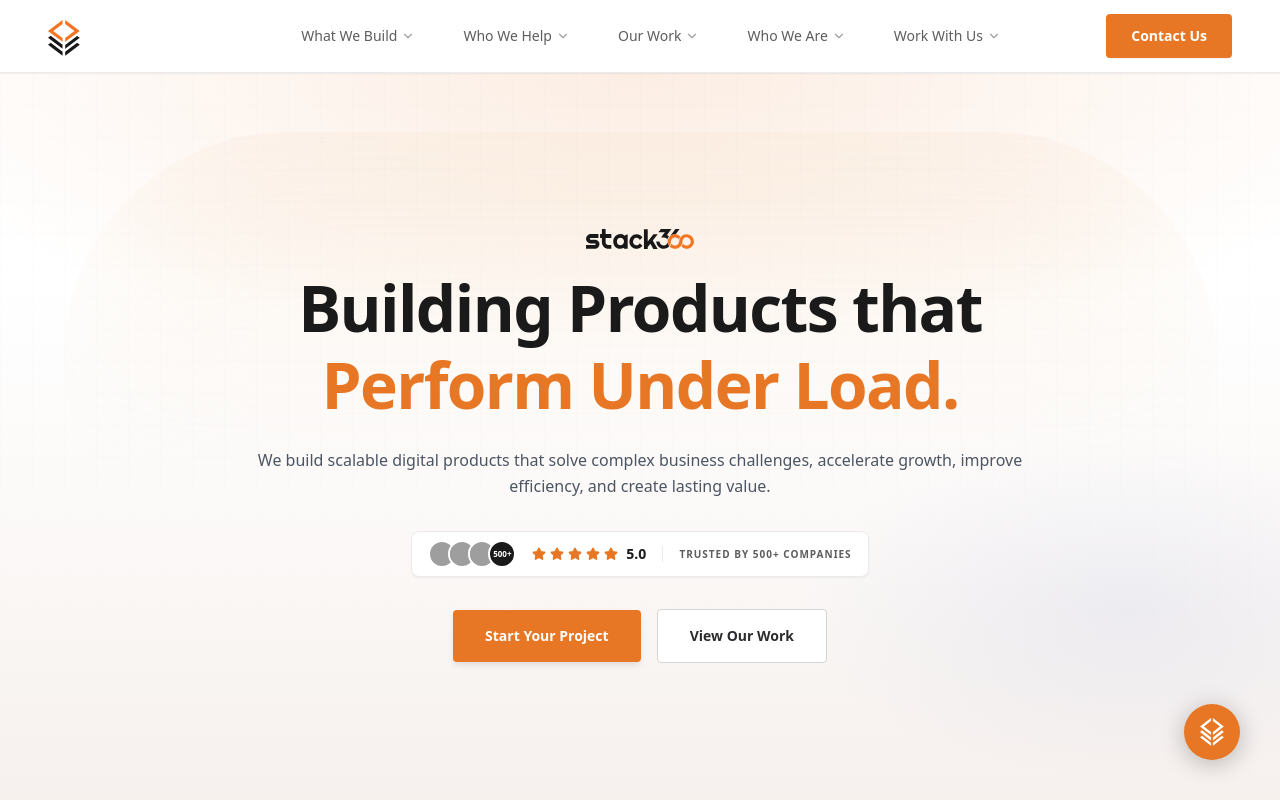
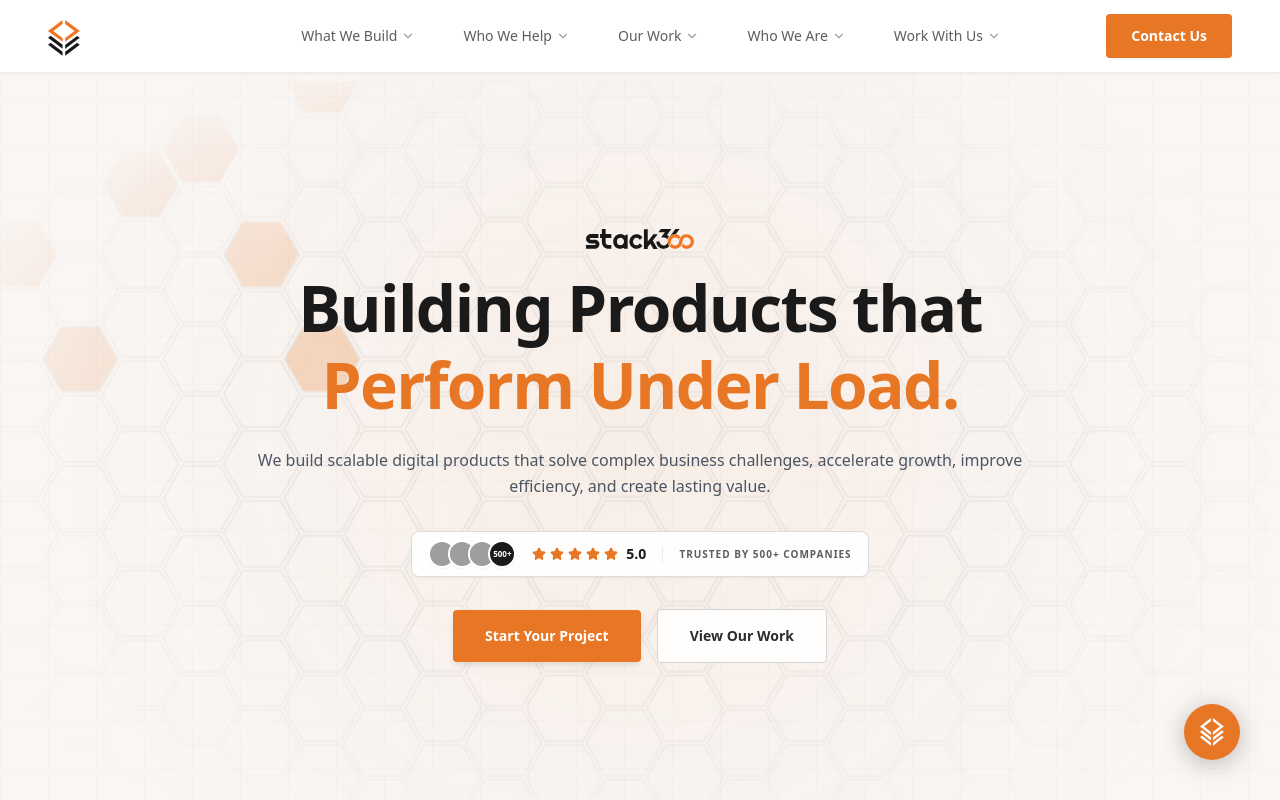
Before and after one commit to levi-dev-stack/stack360-website, a Next.js app: page / in a window 1280 px wide. Shown: the top 800 px of the page. Built offline with nearby package versions, Linux system fonts and the light colour scheme; grey boxes are pictures that could not be loaded.

Commit message:
feat: hero section bg component imported

```diff
--- a/src/app/(pages)/layout.tsx
+++ b/src/app/(pages)/layout.tsx
@@ -1,4 +1,5 @@
 import dynamic from 'next/dynamic';
+import { Suspense } from 'react';
 import BlueprintGrid from '@/components/layout/BlueprintGrid';
 import Footer from '@/components/layout/Footer';
 import NavbarSkeleton from '@/components/layout/Navbar/NavbarSkeleton';
@@ -27,7 +28,9 @@ export default function Layout({ children }: { children: React.ReactNode }) {
       <BlueprintGrid />
 
       <div className="sticky top-0 z-50 w-full">
-        <PremiumNavbar />
+        <Suspense fallback={<NavbarSkeleton />}>
+          <PremiumNavbar />
+        </Suspense>
         {/* Only parsed/shown when JS is disabled — never visible with scripting on */}
         <noscript>
           <NoJsSiteNav />
--- a/src/components/pages/landing/Hero.tsx
+++ b/src/components/pages/landing/Hero.tsx
@@ -5,6 +5,7 @@ import { AnimatePresence, motion, useReducedMotion, type Variants } from 'motion
 import Image from 'next/image';
 import Link from 'next/link';
 import { useEffect, useState } from 'react';
+import HexagonPattern from '@/components/layout/Background/hexagon-pattern';
 import { EASE_OUT_EXPO, motionVariants } from '@/components/shared/motion/variants';
 import { useCanAnimate } from '@/hooks/use-can-animate';
 
@@ -31,6 +32,26 @@ const TEAM_AVATARS = [
     alt: 'Stack360 client partner',
   },
 ] as const;
+
+const ACTIVE_HEXAGONS: [number, number][] = [
+  [-3, -1],
+  [-2, 1],
+  [-1, -2],
+  [0, 2],
+  [1, -1],
+  [1, 3],
+  [2, -2],
+  [2, 1],
+  [3, 0],
+  [4, -2],
+  [4, 2],
+  [5, -1],
+  [-4, 2],
+  [-2, -3],
+  [0, -3],
+  [3, -3],
+  [5, 3],
+];
 
 const stagger: Variants = {
   hidden: {},
@@ -62,7 +83,6 @@ function RotatingPhrase({ reduced }: { reduced: boolean | null }) {
 
   const phrase = ROTATING_PHRASES[index];
 
-  // Static first phrase for SSR / no-JS — animated rotator is progressive enhancement.
   if (!canAnimate) {
     return <span className="mt-sm block text-primary">{ROTATING_PHRASES[0]}</span>;
   }
@@ -94,43 +114,55 @@ function RotatingPhrase({ reduced }: { reduced: boolean | null }) {
 
 export default function Hero() {
   const reduced = useReducedMotion();
+  const [mounted, setMounted] = useState(false);
+
+  useEffect(() => {
+    const t = setTimeout(() => setMounted(true), 300);
+    return () => clearTimeout(t);
+  }, []);
 
   return (
     <section className="site-section relative flex w-full flex-1 items-center justify-center overflow-hidden py-2xl">
-      <div
+      <div aria-hidden className="pointer-events-none absolute inset-0 bg-neutral-100/60" />
+
+      <motion.div
         aria-hidden
-        className="pointer-events-none absolute inset-0 bg-[linear-gradient(180deg,var(--token-neutral-50)_0%,var(--token-neutral-50)_28%,color-mix(in_srgb,var(--token-neutral-100)_42%,var(--token-neutral-50))_62%,var(--token-neutral-100)_100%)]"
-      />
-      <div
-        aria-hidden
-        className="pointer-events-none absolute inset-0 bg-[radial-gradient(ellipse_88%_52%_at_50%_0%,color-mix(in_srgb,var(--token-primary)_13%,transparent),transparent_72%)]"
-      />
-      <div
-        aria-hidden
-        className="pointer-events-none absolute inset-0 bg-[radial-gradient(ellipse_38%_34%_at_88%_72%,color-mix(in_srgb,var(--token-secondary)_6%,transparent),transparent_68%)]"
-      />
-      <div
-        aria-hidden
-        className="pointer-events-none absolute inset-0 opacity-[0.28]"
-        style={{
-          backgroundImage: `
-            linear-gradient(to right, color-mix(in srgb, var(--token-neutral-900) 4%, transparent) 1px, transparent 1px),
-            linear-gradient(to bottom, color-mix(in srgb, var(--token-neutral-900) 4%, transparent) 1px, transparent 1px)
-          `,
-          backgroundSize: '32px 32px',
-          maskImage: 'linear-gradient(180deg, black 0%, black 45%, transparent 88%)',
-        }}
-      />
-      <div
-        aria-hidden
-        className="pointer-events-none absolute top-[38%] left-1/2 h-112 w-[min(72rem,100vw)] -translate-x-1/2 -translate-y-1/2 rounded-full bg-primary-tint/18 blur-[80px]"
-        style={{ maskImage: 'linear-gradient(180deg, black 0%, transparent 78%)' }}
+        animate={
+          reduced
+            ? {}
+            : {
+                scale: [1, 1.15, 1],
+                opacity: [0.4, 0.6, 0.4],
+              }
+        }
+        transition={{ duration: 12, repeat: Infinity, ease: 'easeInOut' }}
+        className="pointer-events-none absolute left-1/2 top-1/2 h-[45rem] w-[45rem] -translate-x-1/2 -translate-y-1/2 rounded-full bg-radial from-primary/20 via-primary/5 to-transparent blur-[120px]"
       />
 
+      {mounted && (
+        <motion.div
+          aria-hidden
+          animate={reduced ? {} : { x: [0, -10, 0, 10, 0], y: [0, 8, -8, 0] }}
+          transition={{ duration: 22, repeat: Infinity, ease: 'easeInOut' }}
+          className="pointer-events-none absolute inset-0"
+          style={{
+            maskImage: 'radial-gradient(ellipse at center, black 40%, transparent 85%)',
+            WebkitMaskImage: 'radial-gradient(ellipse at center, black 40%, transparent 85%)',
+            opacity: 0,
+            animation: 'hexFadeIn 1.5s ease-out 0s forwards',
+          }}
+        >
+          <HexagonPattern
+            radius={38}
+            gap={4}
+            direction="horizontal"
+            hexagons={ACTIVE_HEXAGONS}
+            className="stroke-neutral-900/10"
+          />
+        </motion.div>
+      )}
+
       <div className="site-container relative flex min-h-[calc(100vh-150px)] w-full items-center justify-center">
-        {/*
-          initial={false}: LCP / SEO content is fully visible in SSR HTML and with JS disabled.
-        */}
         <motion.div
           variants={motionVariants(reduced, stagger)}
           initial={false}
@@ -169,14 +201,14 @@ export default function Hero() {
 
           <motion.div
             variants={motionVariants(reduced, fadeUp)}
-            className="mt-xl flex flex-wrap items-center justify-center gap-md rounded-md border border-neutral-200 bg-neutral-50 px-md py-sm shadow-sm"
+            className="mt-xl flex flex-wrap items-center justify-center gap-md rounded-md border border-neutral-300/80 bg-neutral-50/90 px-md py-sm shadow-sm backdrop-blur-md"
           >
             <div className="flex items-center">
               {TEAM_AVATARS.map((avatar, index) => (
                 <span
                   key={avatar.src}
                   style={{ marginLeft: index === 0 ? 0 : -8 }}
-                  className="relative inline-block h-7 w-7 overflow-hidden rounded-full border-2 border-neutral-50"
+                  className="relative inline-block h-7 w-7 overflow-hidden rounded-full border-2 border-neutral-50 shadow-xs"
                 >
                   <Image
                     src={avatar.src}
@@ -187,7 +219,7 @@ export default function Hero() {
                   />
                 </span>
               ))}
-              <span className="-ml-2 z-1 flex h-7 w-7 items-center justify-center rounded-full border-2 border-neutral-50 bg-neutral-900 text-[8px] font-bold text-neutral-50">
+              <span className="-ml-2 z-1 flex h-7 w-7 items-center justify-center rounded-full border-2 border-neutral-50 bg-neutral-900 text-[8px] font-bold text-neutral-50 shadow-xs">
                 500+
               </span>
             </div>
@@ -226,7 +258,7 @@ export default function Hero() {
             >
               <Link
                 href="/our-work/featured-projects"
-                className="inline-flex min-h-11 w-full items-center justify-center rounded-sm border border-neutral-300 bg-neutral-50 px-xl py-md text-sm font-bold text-neutral-800 transition-colors hover:border-neutral-500 hover:text-neutral-900 focus-visible:outline-2 focus-visible:outline-offset-2 focus-visible:outline-primary sm:w-auto"
+                className="inline-flex min-h-11 w-full items-center justify-center rounded-sm border border-neutral-300 bg-neutral-50/90 px-xl py-md text-sm font-bold text-neutral-800 transition-colors hover:border-neutral-500 hover:text-neutral-900 focus-visible:outline-2 focus-visible:outline-offset-2 focus-visible:outline-primary backdrop-blur-xs sm:w-auto"
               >
                 View Our Work
               </Link>
--- a/src/components/pages/landing/index.tsx
+++ b/src/components/pages/landing/index.tsx
@@ -1,7 +1,7 @@
 import dynamic from 'next/dynamic';
 import { Suspense } from 'react';
+import HeroSectionLoading from '@/components/layout/Loading/HeroSectionLoading';
 import ClientsMarquee from '@/components/pages/landing/ClientsMarquee';
-import HeroSection from '@/components/pages/landing/HeroSection';
 import HorizontalWedgeTrack from '@/components/pages/landing/HorizontalWedge';
 import ProcessSection from '@/components/pages/landing/ProcessSection';
 import SectionSkeleton from '@/components/pages/landing/SectionSkeleton';
@@ -11,6 +11,10 @@ import WhyChooseSection from '@/components/pages/landing/WhyChooseSection';
 import PageClosingCta from '@/components/shared/PageClosingCta';
 import { LANDING_CTA } from '@/constants/component/landing-data';
 import { MOCK_WEDGES } from '@/constants/component/wedge-data';
+
+const HeroSection = dynamic(() => import('@/components/pages/landing/HeroSection'), {
+  loading: () => <HeroSectionLoading />,
+});
 
 const CaseStudiesSection = dynamic(() => import('@/components/pages/landing/CaseStudies'), {
   loading: () => <SectionSkeleton variant="tall" className="bg-neutral-950" />,
@@ -26,7 +30,9 @@ const TestimonialsSection = dynamic(
 export default function LandingPage() {
   return (
     <div className="flex min-h-[calc(100vh-4.5rem)] w-full flex-col">
-      <HeroSection />
+      <Suspense fallback={<HeroSectionLoading />}>
+        <HeroSection />
+      </Suspense>
       <ClientsMarquee />
 
       <ServicesSection />
```
